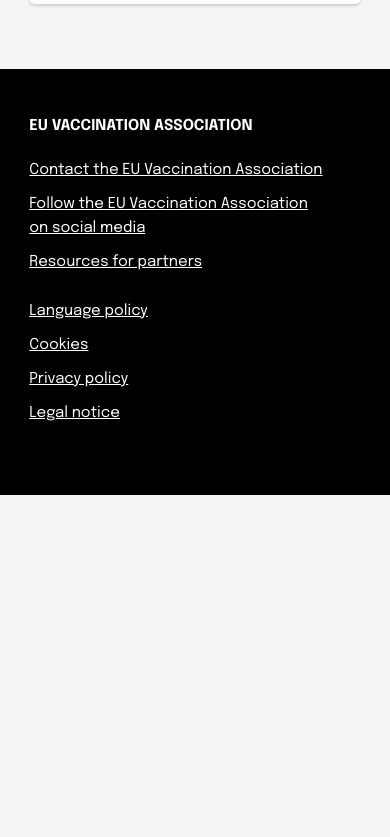
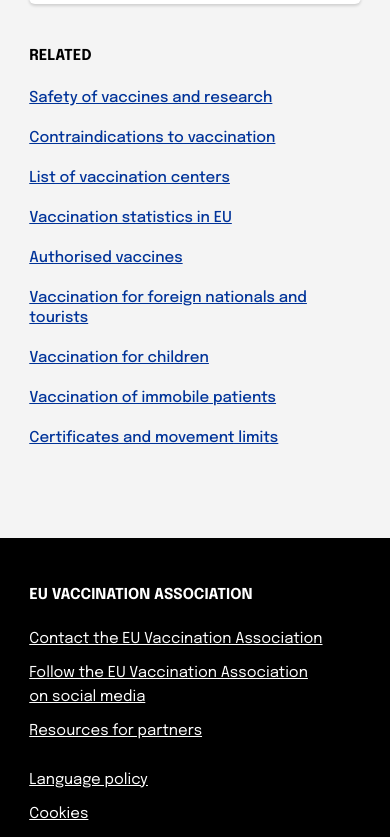
Before and after one commit to codekote/euva, a website: page index.html in a window 390 px wide. Shown: the part 1316-2153 px from the top of the page. Before the commit the page ends 1811 px from the top, so only its background shows below. Drawn offline with nearby package versions, Linux system fonts and the light colour scheme; files that its build step writes are made by us from their sources.

Commit message:
fix sidebar

```diff
--- a/index.html
+++ b/index.html
@@ -85,7 +85,7 @@
   <div class="section">
     <div class="container">
       <div class="row">
-        <div id="sidebar" class="three columns" style="list-style-type: none;">
+        <div id="sidebar" class="three columns sidebar">
           <h6>Related</h6>
           <ul>
             <li><a href="#">Safety of vaccines and&nbsp;research</a></li>
@@ -214,6 +214,25 @@
     </div>
   </div>
 
+  <div id="sidebar-bottom" class="container">
+    <div class="row">
+      <div class="sidebar">
+        <h6>Related</h6>
+        <ul>
+          <li><a href="#">Safety of vaccines and&nbsp;research</a></li>
+          <li><a href="#">Contraindications to&nbsp;vaccination</a></li>
+          <li><a href="#">List of vaccination centers</a></li>
+          <li><a href="#">Vaccination statistics in EU</a></li>
+          <li><a href="#">Authorised vaccines</a></li>
+          <li><a href="#">Vaccination for foreign nationals and tourists</a></li>
+          <li><a href="#">Vaccination for children</a></li>
+          <li><a href="#">Vaccination of immobile patients</a></li>
+          <li><a href="#">Certificates and movement limits</a></li>
+        </ul>
+      </div>
+    </div>
+  </div>
+
 <!-- FOOTER
 –––––––––––––––––––––––––––––––––––––––––––––––––– -->
   <div id="footer" class="section">
--- a/scss/custom/_custom.scss
+++ b/scss/custom/_custom.scss
@@ -8,7 +8,6 @@
 		display: flex;
 		flex-direction: row;
 		align-items:center;
-		width: 45%;
 		margin: 0 auto;
 		background: $blue-color;
 		color: $white-color ;
@@ -94,11 +93,9 @@
 		line-height: 36px;
 		margin-right: 10px;
 	}
-
-
 }
 
-#sidebar {
+.sidebar {
 	ul {
 		list-style-type: none;
 		li {
@@ -107,6 +104,10 @@
 			margin-bottom: 2rem;
 		}
 	}
+}
+
+#sidebar-bottom {
+	margin-top: 40px;
 }
 
 #content {
--- a/scss/modules/_media-queries.scss
+++ b/scss/modules/_media-queries.scss
@@ -36,6 +36,9 @@
 	#sidebar {
 		display: none;
 	}
+	#sidebar-bottom {
+		display: block;
+	}
 
 	#content {
 		width: 100%;
@@ -53,6 +56,10 @@
 
 	.button {
 		width: 100%;
+	}
+
+	.cm {
+		width: 95%;
 	}
 
 }
@@ -83,13 +90,15 @@
 			float: right;
 		}
 	}
-	.language {
-		float: right;
-	}
+
 
 	#sidebar {
 		display: block;
 		width: 22%;
+	}
+
+	#sidebar-bottom {
+		display: none;
 	}
 
 	#content {
@@ -110,6 +119,9 @@
 	.button {
 		width: auto;
 	}
+	.cm {
+		width: 45%;
+	}
 }
 
 // Larger than desktop
```
Also changed, not shown: css/skeleton.css, 1 other file.
